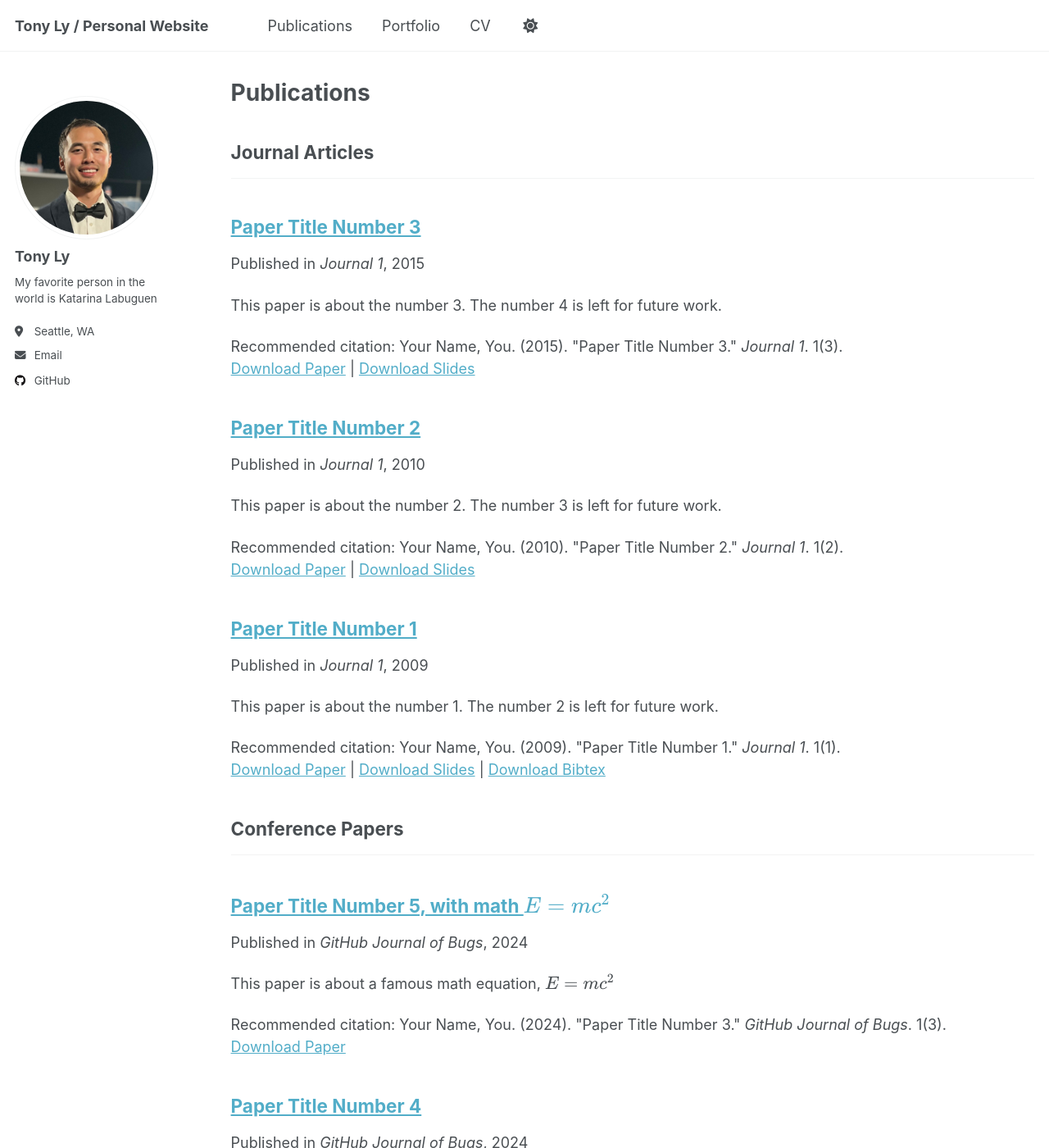
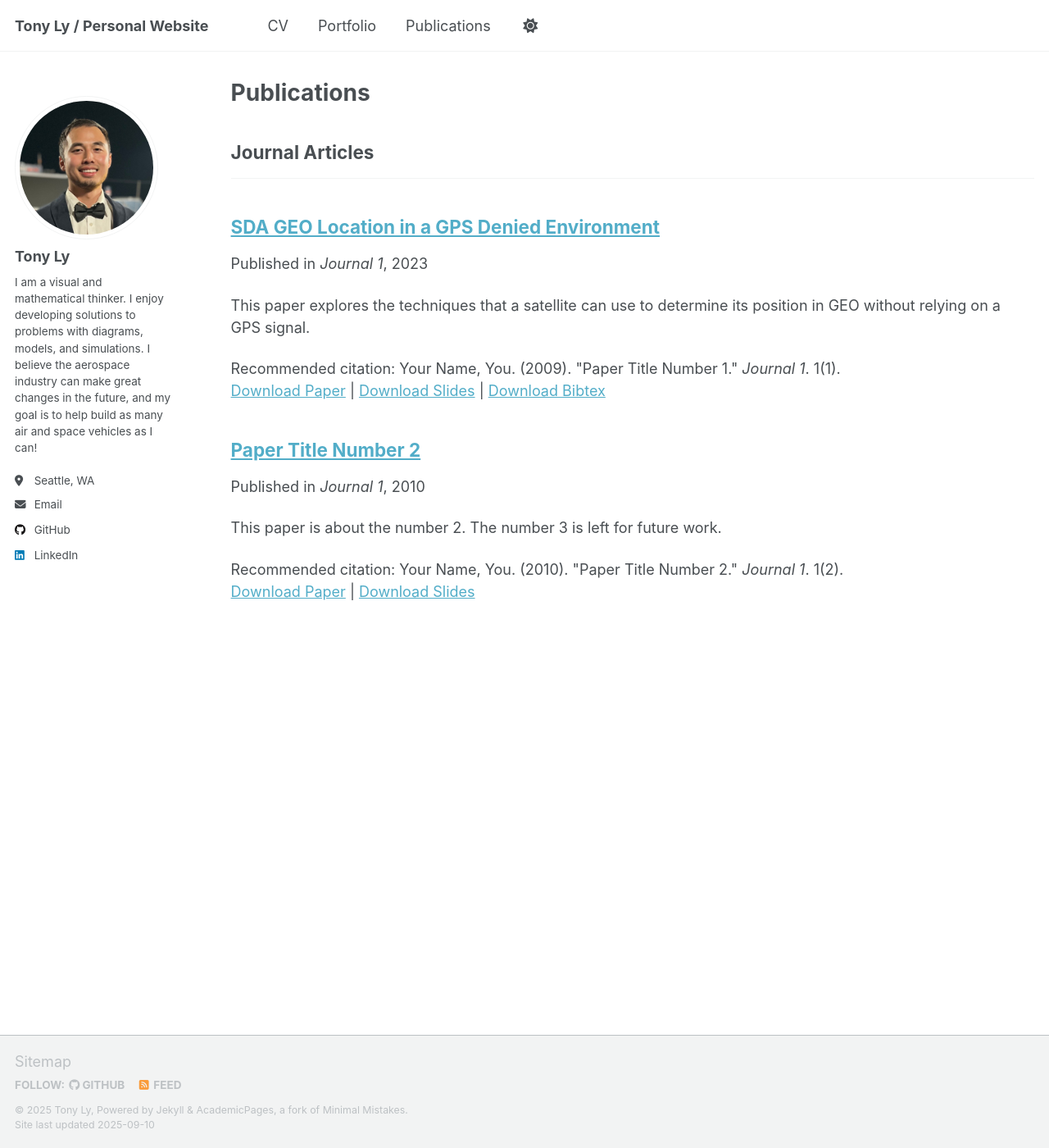
Before and after one commit to TonyDTiger/TonyDTiger.github.io, a Jekyll site: the page built from _pages/publications.html, in a window 1280 px wide and 1400 px high. Shown: the whole window at 82% size. Built offline with Jekyll 4.4.1, drawn with Linux system fonts in a browser that asks for light colours; a script that is not in the unit is left out; some of the changed text lies outside the part shown.

Commit message:
Some updates to about me page and publications

```diff
--- a/_config.yml
+++ b/_config.yml
@@ -25,11 +25,11 @@ author:
   avatar           : "profile.jpg"
   name             : "Tony Ly"
   pronouns         : # example: "she/her"
-  bio              : "My favorite person in the world is Katarina Labuguen"
+  bio              : "I am a visual and mathematical thinker. I enjoy developing solutions to problems with diagrams, models, and simulations. I believe the aerospace industry can make great changes in the future, and my goal is to help build as many air and space vehicles as I can!"
   location         : "Seattle, WA"
   # employer         : "Red Brick University"
   uri              : # URL
-  email            : "none@example.org"
+  email            : "tony.ly@colorado.edu"
 
   # Academic websites
   academia         : # URL
@@ -62,7 +62,7 @@ author:
   keybase          : # Username
   instagram        : # Username
   lastfm           : # Username
-  linkedin         : # Username
+  linkedin         : "tony-ly-space" # Username
   mastodon         : # URL
   medium           : # URL
   pinterest        : # Username
--- a/_data/navigation.yml
+++ b/_data/navigation.yml
@@ -8,6 +8,12 @@
 #      Markdown formatted page while the second is generated using JSON.
 
 main:
+  - title: "CV"
+    url: /cv/
+
+  - title: "Portfolio"
+    url: /portfolio/
+
   - title: "Publications"
     url: /publications/
 
@@ -17,14 +23,14 @@ main:
   # - title: "Teaching"
   #   url: /teaching/
 
-  - title: "Portfolio"
-    url: /portfolio/
+  # - title: "Portfolio"
+  #   url: /portfolio/
 
   # - title: "Blog Posts"
   # url: /year-archive/
 
-  - title: "CV"
-    url: /cv/
+  # - title: "CV"
+  #   url: /cv/
 
   # - title: "CV"
   #   url: /cv-json/
--- a/_publications/2009-10-01-paper-title-number-1.md
+++ b/_publications/2009-10-01-paper-title-number-1.md
@@ -1,13 +1,13 @@
 ---
-title: "Paper Title Number 1"
+title: "SDA GEO Location in a GPS Denied Environment"
 collection: publications
 category: manuscripts
 permalink: /publication/2009-10-01-paper-title-number-1
-excerpt: 'This paper is about the number 1. The number 2 is left for future work.'
-date: 2009-10-01
+excerpt: 'This paper explores the techniques that a satellite can use to determine its position in GEO without relying on a GPS signal.'
+date: 2023-09-22
 venue: 'Journal 1'
-slidesurl: 'http://academicpages.github.io/files/slides1.pdf'
-paperurl: 'http://academicpages.github.io/files/paper1.pdf'
+slidesurl: 'https://amostech.com/TechnicalPapers/2023/Poster/Boyd.pdf'
+paperurl: 'https://amostech.com/TechnicalPapers/2023/Poster/Boyd.pdf'
 bibtexurl: 'http://academicpages.github.io/files/bibtex1.bib'
 citation: 'Your Name, You. (2009). &quot;Paper Title Number 1.&quot; <i>Journal 1</i>. 1(1).'
 ---
--- a/_publications/2015-10-01-paper-title-number-3.md
+++ /dev/null
@@ -1,14 +0,0 @@
----
-title: "Paper Title Number 3"
-collection: publications
-category: manuscripts
-permalink: /publication/2015-10-01-paper-title-number-3
-excerpt: 'This paper is about the number 3. The number 4 is left for future work.'
-date: 2015-10-01
-venue: 'Journal 1'
-slidesurl: 'http://academicpages.github.io/files/slides3.pdf'
-paperurl: 'http://academicpages.github.io/files/paper3.pdf'
-citation: 'Your Name, You. (2015). &quot;Paper Title Number 3.&quot; <i>Journal 1</i>. 1(3).'
----
-
-The contents above will be part of a list of publications, if the user clicks the link for the publication than the contents of section will be rendered as a full page, allowing you to provide more information about the paper for the reader. When publications are displayed as a single page, the contents of the above "citation" field will automatically be included below this section in a smaller font.
--- a/_publications/2025-06-08-paper-title-number-5.md
+++ /dev/null
@@ -1,13 +0,0 @@
----
-title: "Paper Title Number 5, with math $$E=mc^2$$"
-collection: publications
-category: conferences
-permalink: /publication/2024-02-17-paper-title-number-4
-excerpt: 'This paper is about a famous math equation, $$E=mc^2$$'
-date: 2024-02-17
-venue: 'GitHub Journal of Bugs'
-paperurl: 'http://academicpages.github.io/files/paper3.pdf'
-citation: 'Your Name, You. (2024). &quot;Paper Title Number 3.&quot; <i>GitHub Journal of Bugs</i>. 1(3).'
----
-
-Using [MathJax](https://www.mathjax.org/) in the description is supported - $$E=mc^2$$ - however, the use must be mindful that the default delimiters are `$$...$$` and `\\[...\\]` which differs from the `$...$` that is typically expected.
```
Also changed, not shown: _pages/about.md (+1 -1 lines), _publications/2024-02-17-paper-title-number-4.md (deleted, +0 -13 lines).
